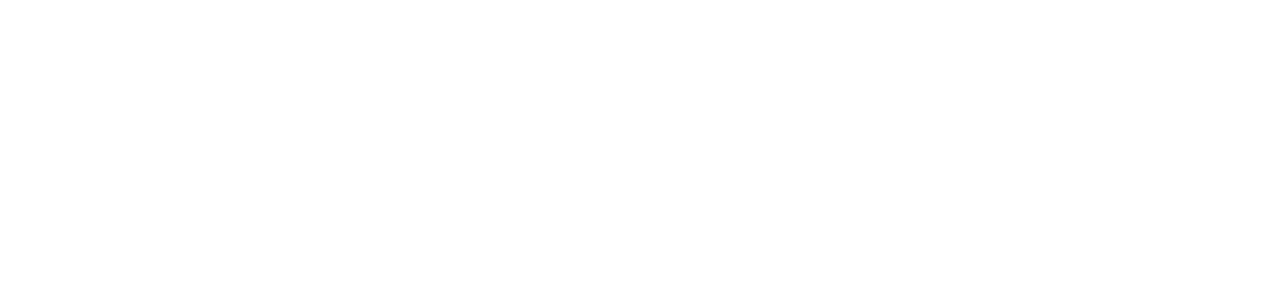
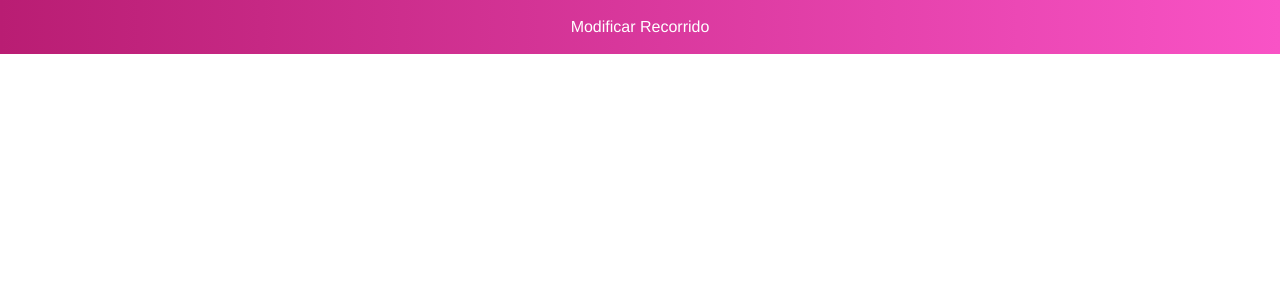
Before and after one commit to lmbaladovidal/SGC, a React (Vite) app in the folder tesis-front/: page /ModificarRecorrido in a window 1280 px wide. Before the commit this address had no page. Shown: the top 300 px of the page. Built offline with nearby package versions, Linux system fonts and the light colour scheme.

Commit message:
se agrego cabecera a los modulos de transportistas

```diff
--- a/tesis-front/src/SGC.jsx
+++ b/tesis-front/src/SGC.jsx
@@ -5,6 +5,8 @@
 import { CargaInformacionProductos, ConsultaCliente, InformacionCliente } from './components/Coordinador'
 import './index.css'
 import reactLogo from './assets/react.svg'
+import { GestionEntrega } from './components/Transportista/GestionEntrega';
+import { ModificarRecorrido } from './components/Transportista/ModificarRecorrido';
 
 function App() {
   const [count, setCount] = useState(0)
@@ -17,6 +19,8 @@
           <Route exact path="/ConsultaCliente" element={  <ConsultaCliente/> }></Route>
           <Route exact path="/informacionCliente" element={  <InformacionCliente/> }></Route>
           <Route exact path="/CargaInformacionProducto" element={  <CargaInformacionProductos/> }></Route>
+          <Route exact path="/gestionEnterga" element={  <GestionEntrega/> }></Route>
+          <Route exact path="/ModificarRecorrido" element={  <ModificarRecorrido/> }></Route>
         </Routes>
     </div>
   )
--- a/tesis-front/src/components/Menu.jsx
+++ b/tesis-front/src/components/Menu.jsx
@@ -28,8 +28,8 @@
         <ButtonCard image={consultaVendedores} seccion="Consultar Vendedores"/>
         <ButtonCard image={estadoSucursales} seccion="Estado Sucursales"/>
         <ButtonCard image={visualizadorGeo} seccion="Visualizador Geo"/>
-        <ButtonCard image={gestionEntrega} seccion="Gestión Entrega"/>
-        <ButtonCard image={modificarRecorrido} seccion="Modificar Recorrido"/>
+        <ButtonCard image={gestionEntrega} seccion="Gestión Entrega" url={"/GestionEnterga"}/>
+        <ButtonCard image={modificarRecorrido} seccion="Modificar Recorrido" url={"/ModificarRecorrido"}/>
       </div>
     </div>
   )
--- a/tesis-front/src/components/Transportista/GestionEntrega.jsx
+++ b/tesis-front/src/components/Transportista/GestionEntrega.jsx
@@ -1,7 +1,12 @@
+import Cabecera from '../Cabecera'
 
+const items = [
+  {url:'/GestionEnterga',titulo:'Gestion de Entregas'},
+  {url:'/ModificarRecorrido',titulo:'Modificar Recorridos'},
+];
 
 export const GestionEntrega = () => {
   return (
-    <div>GestionEntrega</div>
+    <div><Cabecera titulo={"Gestion de Entrega"} items={items}/></div>
   )
 }
--- a/tesis-front/src/components/Transportista/ModificarRecorrido.jsx
+++ b/tesis-front/src/components/Transportista/ModificarRecorrido.jsx
@@ -1,7 +1,12 @@
+import Cabecera from '../Cabecera';
+const items = [
+  {url:'/GestionEnterga',titulo:'Gestion de Entregas'},
+  {url:'/ModificarRecorrido',titulo:'Modificar Recorridos'},
+];
 
 
 export const ModificarRecorrido = () => {
   return (
-    <div>ModificarRecorrido</div>
+    <div><Cabecera titulo={"Modificar Recorrido"} items={items}/></div>
   )
 }
```
